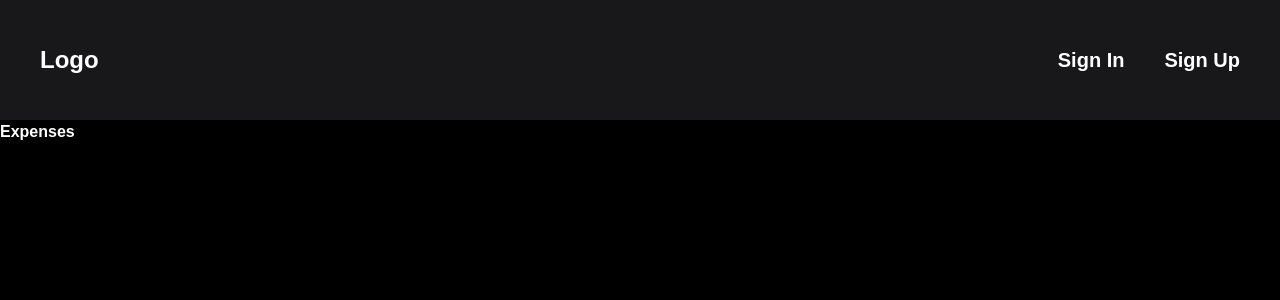
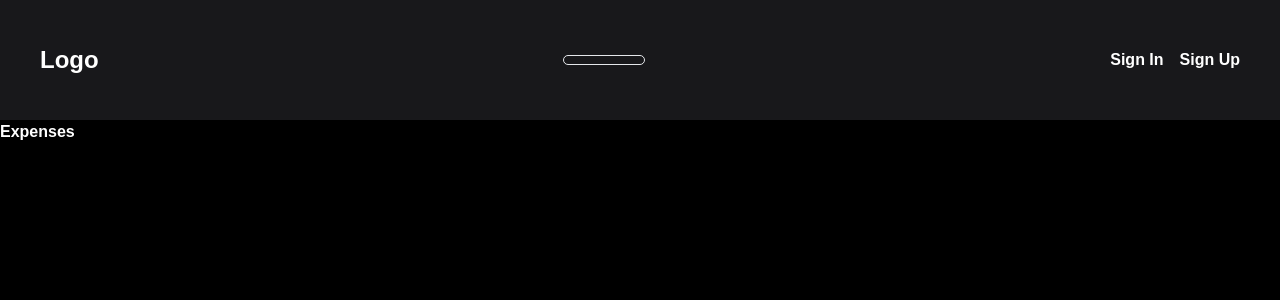
Before and after one commit to JosueSalazaku/expense-log, a Next.js app: page /expenses in a window 1280 px wide. Shown: the top 300 px of the page. Built offline with nearby package versions, Linux system fonts and the light colour scheme; no server answers.

Commit message:
improve navigation UI

```diff
--- a/src/app/Components/Navigation.tsx
+++ b/src/app/Components/Navigation.tsx
@@ -16,15 +16,19 @@ export default function Navigation() {
   };
 
   return (
-    <nav className='w-screen h-[120px] px-10 flex flex-row justify-evenly items-center bg-zinc-900'>
+    <nav className='w-screen h-[120px] px-10 flex flex-row justify-between items-center bg-zinc-900'>
       <Link href="/" className='text-2xl font-bold'>Logo</Link>
-      <ul className='flex flex-row justify-end items-center font-bold gap-10 text-xl w-full'>
+      <ul className='flex flex-row justify-center items-center border rounded-3xl font-bold gap-14 px-10 py-1 text-xl'>
         <SignedIn>
           <li><Link href="/overview">Overview</Link></li>
           <li><Link href="/expenses">Expenses</Link></li>
+        </SignedIn>
+      </ul>
+      <ul className='flex flex-row justify-center items-center gap-4'>
+        <SignedIn>
           <li><UserButton /></li>
           <li>
-            <Button onClick={handleSignOut} className='font-bold text-xl bg-zinc-500'>
+            <Button onClick={handleSignOut} className='font-bold text-xl rounded-3xl bg-zinc-500'>
               Sign Out
             </Button>
           </li>
```
